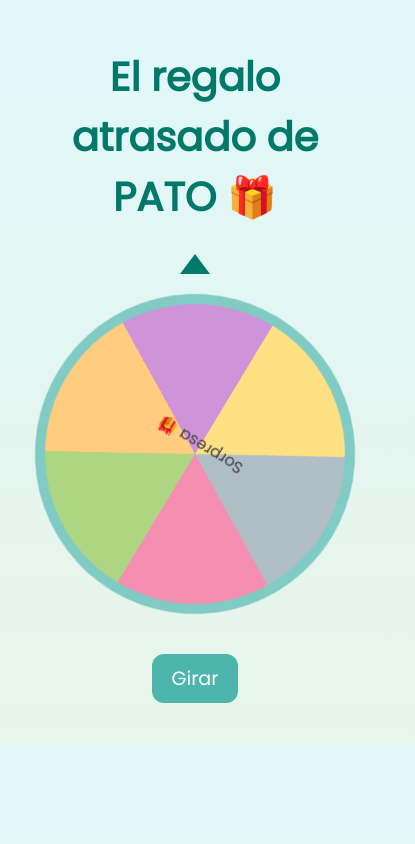
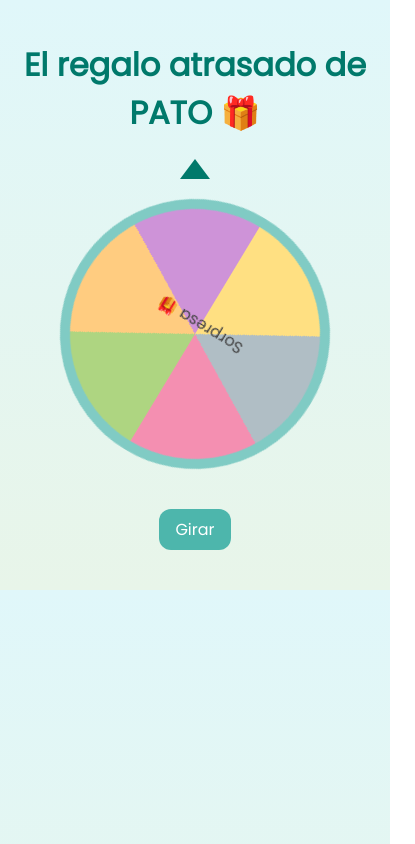
Before and after one commit to elbasysteming/regalo-game, a plain HTML site: page index.html in a window 390 px wide. Both pictures are taken after a click on the button "Girar". Shown: the whole page, 415 px wide, since content can reach past the window. Drawn offline with Linux system fonts and the light colour scheme.

Commit message:
first2 commit

```diff
--- a/index.html
+++ b/index.html
@@ -2,7 +2,7 @@
 <html lang="es">
   <head>
     <meta charset="UTF-8" />
-    <title>Regalo de Cerámica 🎁</title>
+    <title>Regalo atrasado 🎁</title>
     <link
       href="https://fonts.googleapis.com/css2?family=Pacifico&family=Poppins&display=swap"
       rel="stylesheet"
@@ -24,7 +24,6 @@
 
       h1 {
         font-size: 2.5rem;
-
         color: #00796b;
       }
 
@@ -105,7 +104,6 @@
 
       .image-container {
         width: 80%;
-        height: 80%;
         position: absolute;
         top: 50%;
         left: 50%;
@@ -120,6 +118,26 @@
         max-width: 250px;
         border-radius: 15px;
       }
+
+      @media (max-width: 600px) {
+        .wheel {
+          width: 250px;
+          height: 250px;
+        }
+
+        h1 {
+          font-size: 2rem;
+        }
+
+        button {
+          font-size: 1rem;
+          padding: 8px 16px;
+        }
+
+        .options button {
+          font-size: 0.9rem;
+        }
+      }
     </style>
   </head>
   <body>
@@ -127,7 +145,6 @@
       <h1>El regalo atrasado de PATO 🎁</h1>
       <div class="pointer"></div>
       <div class="wheel" id="wheel">
-        <!-- Imagen dentro de la ruleta -->
         <div class="image-container" id="image-container">
           <img
             src="https://imagenes.20minutos.es/files/image_1920_1080/uploads/imagenes/2023/08/16/mama-pottery-cafe.jpeg"
@@ -135,7 +152,7 @@
           />
         </div>
       </div>
-      <button onclick="spin()">Girar</button>
+      <button id="spin-btn" onclick="spin()">Girar</button>
 
       <div id="step2">
         <h2 id="reward-msg">
@@ -162,7 +179,6 @@
 
         <h2 id="final-msg" style="margin-top: 20px"></h2>
 
-        <!-- Botón para WhatsApp -->
         <button
           id="whatsapp-btn"
           style="display: none"
@@ -179,19 +195,18 @@
         if (spinning) return;
         spinning = true;
         const wheel = document.getElementById("wheel");
+        const spinBtn = document.getElementById("spin-btn");
 
-        // Determina un ángulo aleatorio para una de las 6 secciones (cada una 60 grados)
         const sectionIndex = Math.floor(Math.random() * 6);
         const degreesPerSection = 60;
-        const baseDegrees = 360 * 5; // 5 vueltas
-        const finalDeg = baseDegrees + (sectionIndex * degreesPerSection + 30); // +30 para centrar el sector
+        const baseDegrees = 360 * 5;
+        const finalDeg = baseDegrees + (sectionIndex * degreesPerSection + 30);
 
         wheel.style.transform = `rotate(${finalDeg}deg)`;
 
         setTimeout(() => {
           document.getElementById("step2").style.display = "block";
 
-          // Si cae en la última sección (café + cerámica)
           const rewardMsg = document.getElementById("reward-msg");
           if (sectionIndex === 5) {
             rewardMsg.textContent =
@@ -201,9 +216,8 @@
               "¡Te ganaste la experiencia de cerámica! ✨";
           }
 
-          // Mostrar la imagen
           document.getElementById("image-container").style.display = "flex";
-
+          spinBtn.style.display = "none";
           spinning = false;
         }, 4000);
       }
```
